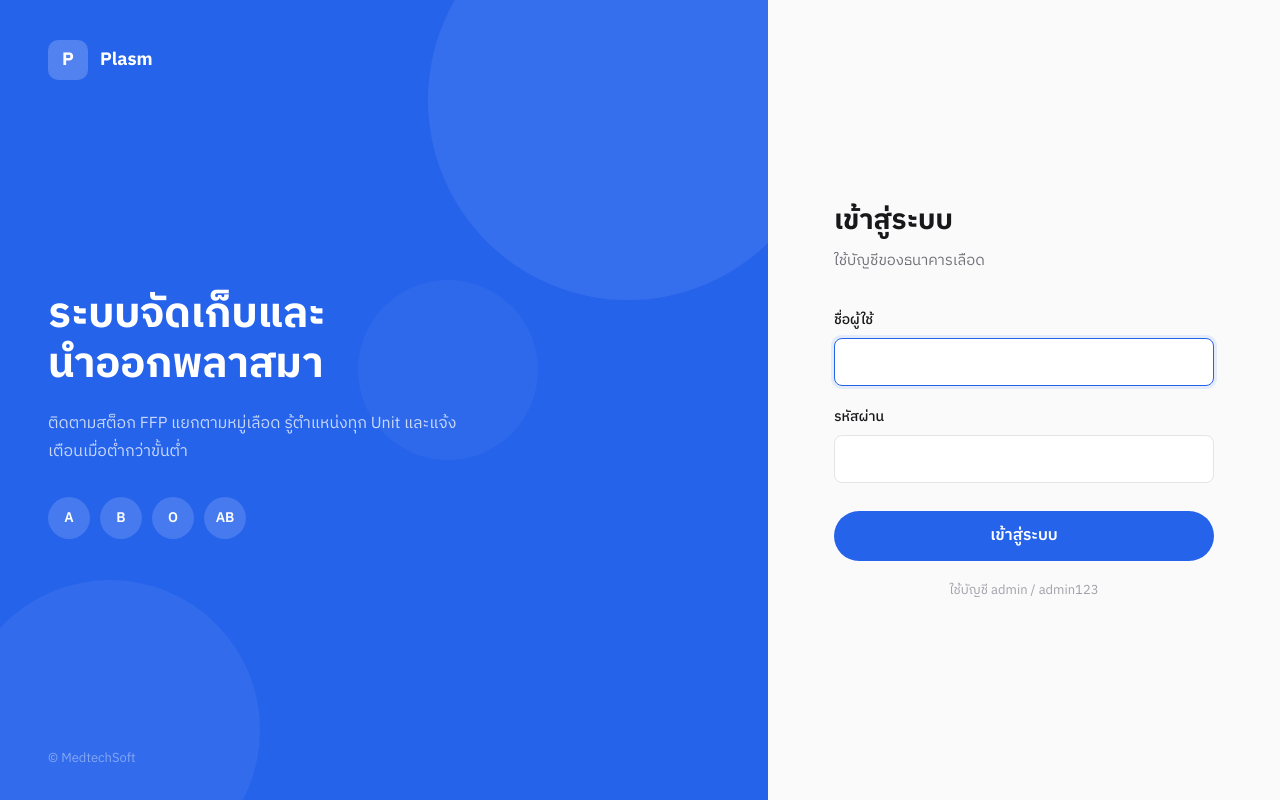
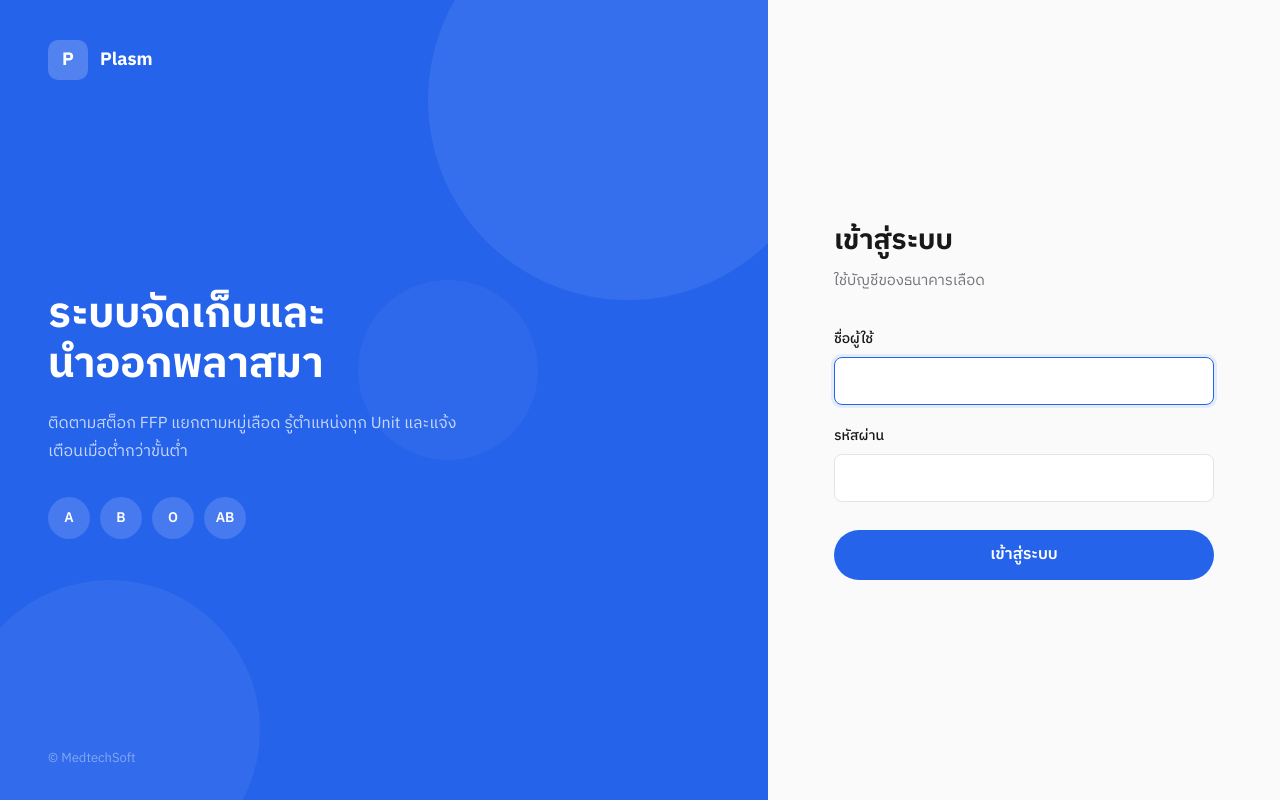
Before and after one commit to ballathiwat/plasm, a React (Vite) app in the folder frontend/: page /login in a window 1280 px wide. Built offline with nearby package versions, Linux system fonts and the light colour scheme; no server answers.

Commit message:
refactor: remove login hint from LoginPage component

```diff
--- a/frontend/src/pages/auth/LoginPage.tsx
+++ b/frontend/src/pages/auth/LoginPage.tsx
@@ -267,14 +267,7 @@ export default function LoginPage() {
             </button>
           </form>
 
-          {/* Hint */}
-          <p style={{
-            textAlign: 'center', fontSize: 13,
-            color: 'var(--text-disabled, #A1A1AA)',
-            marginTop: 20,
-          }}>
-            ใช้บัญชี admin / admin123
-          </p>
+
         </div>
       </div>
     </div>
```
